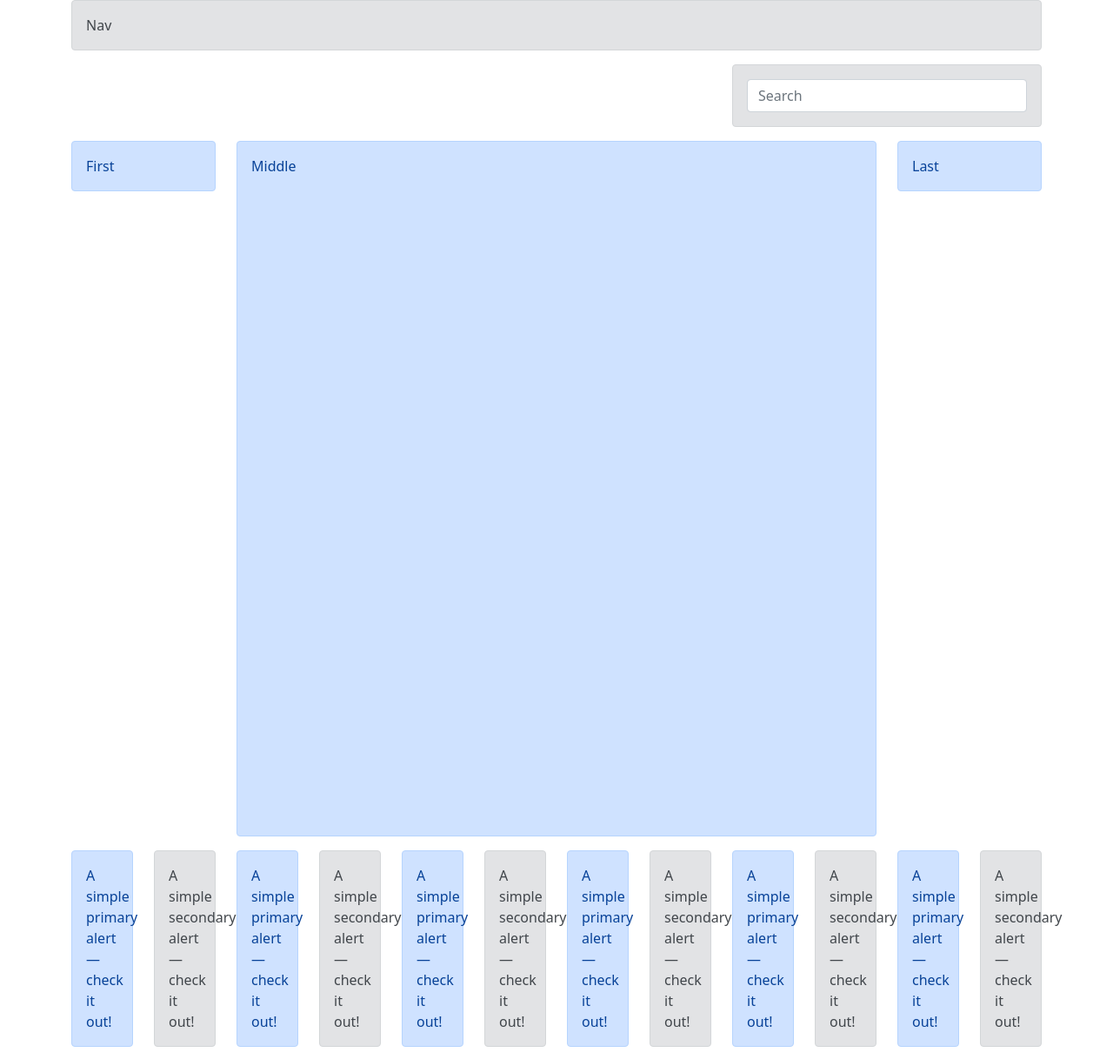
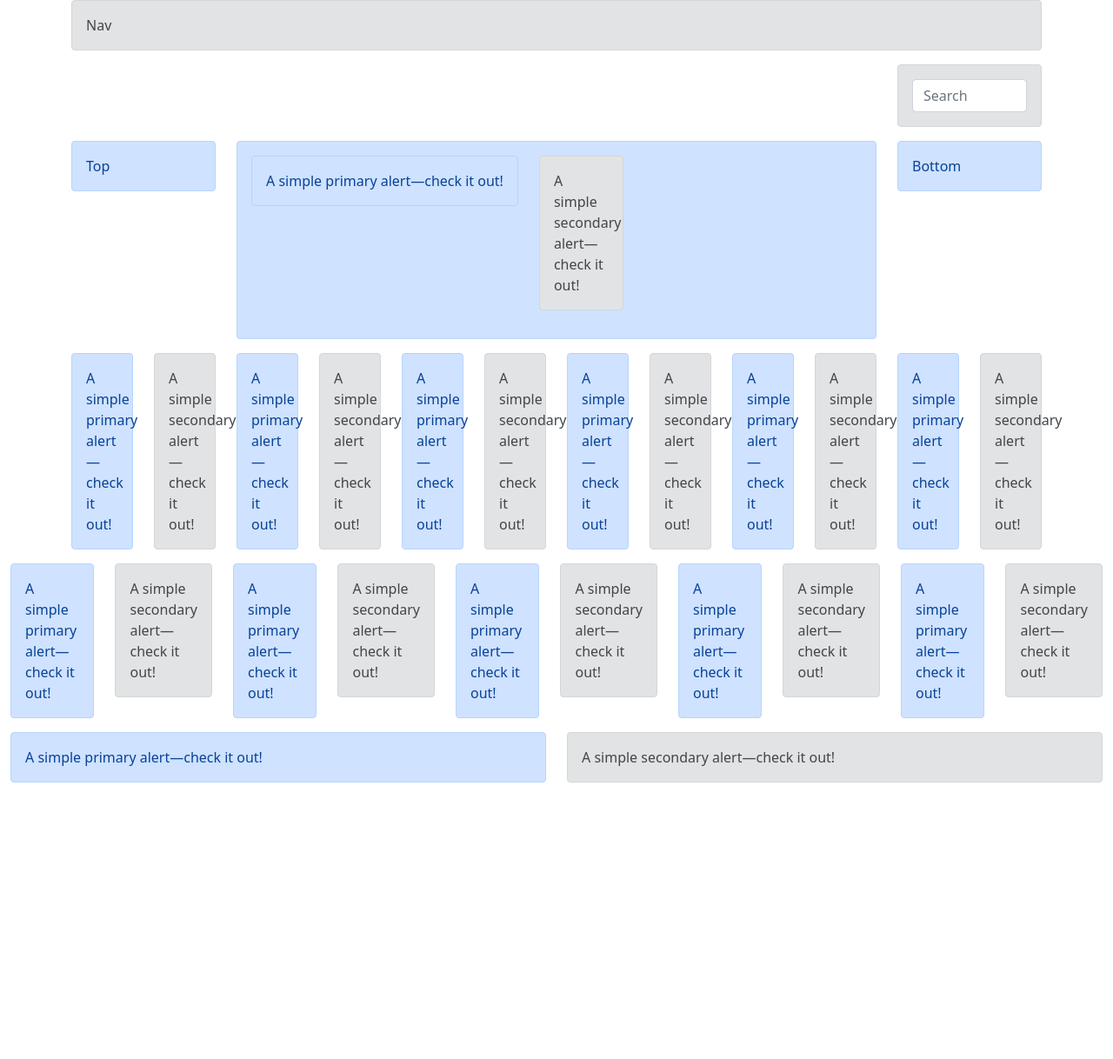
Before and after one commit to luiseufrasio/ecommerce, a Django app: page /bootstrap/ in a window 1280 px wide. Shown: the top 1218 px of the page at 87% size. After the commit the page ends 900 px from the top, so only its background shows below. Run offline with Django 3.2, Linux system fonts and the light colour scheme; some libraries are stand-ins or nearby versions.

Commit message:
Handling Different Screen Sizes

```diff
--- a/src/templates/bootstrap/example.html
+++ b/src/templates/bootstrap/example.html
@@ -21,7 +21,7 @@
 			</div>
 
 			<div class="row">
-				<div class="col-4 ms-auto">
+				<div class="col-12 col-sm-2 ms-auto">
 					<div class="alert alert-secondary" role="alert">
 						<input type="text" class="form-control" placeholder="Search">
 					</div>
@@ -29,19 +29,30 @@
 			</div>
 
 			<div class="row">
-				<div class="col-2 order-last">
+				<div class="col-12 col-lg-2 order-last">
 			    	<div class="alert alert-primary" role="alert">
-					  Last
+					  Bottom
 						</div>
 				</div>
-				<div class="col-8 order-6">
-			    	<div class="alert alert-primary" role="alert" style="min-height: 800px;">
-					  Middle
+				<div class="col-10 col-lg-8 ms-auto me-auto order-6">
+			    	<div class="alert alert-primary" role="alert" style="min-height: 200px;">
+					  	<div class="row">
+								<div class="col-auto">
+							    	<div class="alert alert-primary" role="alert">
+									  A simple primary alert—check it out!
+									</div>
+								</div>
+								<div class="col-2">
+							    	<div class="alert alert-secondary" role="alert">
+									  A simple secondary alert—check it out!
+									</div>
+								</div>
+							</div>
 						</div>
 				</div>
-				<div class="col-2 order-first">
+				<div class="col-12 col-lg-2 order-first">
 			    	<div class="alert alert-primary" role="alert">
-					  First
+					  Top
 						</div>
 				</div>
   		</div>
```
